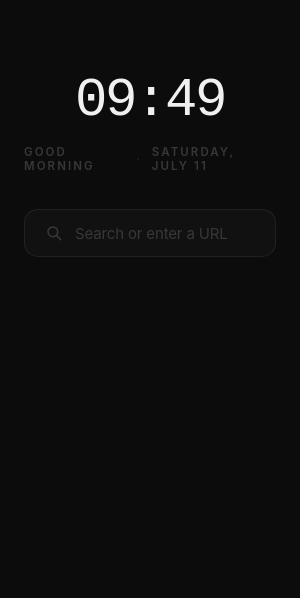
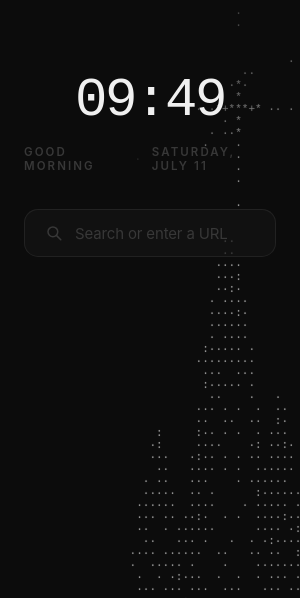
Before and after one commit to Milad-exe/The-Ink-Browser, an Electron app: page renderer/NewTab/index.html in a window 300 px wide. Shown: the part 246-844 px from the top of the page. Drawn offline with Linux system fonts and the light colour scheme.

Commit message:
[Add] added background for new tab

```diff
--- a/renderer/NewTab/index.html
+++ b/renderer/NewTab/index.html
@@ -8,6 +8,7 @@
   <link rel="stylesheet" href="styles.css">
 </head>
 <body>
+  <pre id="ascii-bg" aria-hidden="true"></pre>
   <main class="home">
     <section class="hero">
       <div class="clock" id="time-display">00:00</div>
--- a/renderer/NewTab/newtab.js
+++ b/renderer/NewTab/newtab.js
@@ -26,6 +26,125 @@ function tick() {
   if (d) d.textContent = `${DAYS[now.getDay()]}, ${MONTHS[now.getMonth()]} ${now.getDate()}`;
 }
 
+// ── ASCII starfield background ───────────────────────────────────────────────
+// A stippled "north star over the mountains" scene, generated to fit the
+// viewport. Two summits frame the edges, a low valley sits behind the clock,
+// and the north star hangs above the gap. Purely decorative, no network use.
+
+function hash(n) { const x = Math.sin(n * 127.1 + 311.7) * 43758.5453; return x - Math.floor(x); }
+const smooth = (a, b, t) => { t = Math.max(0, Math.min(1, (t - a) / (b - a))); return t * t * (3 - 2 * t); };
+
+function ridgeY(x, base, peaks) {
+  let h = 0;
+  for (const p of peaks) {
+    const t = Math.max(0, 1 - Math.abs(x - p.cx) / p.hw);   // triangular tent
+    h = Math.max(h, p.a * (t * t * (3 - 2 * t)));           // smoothstepped
+  }
+  h += (hash(Math.round(x * 400) * 1.7) - 0.5) * 0.012;     // jagged rim
+  return base - h;
+}
+
+function buildAsciiScene(cols, rows, cellAR) {
+  const AR = cellAR || 2.0;
+  const grid = Array.from({ length: rows }, () => new Array(cols).fill(' '));
+
+  const base  = 1.02;
+  // A dominant peak with the north star above it, plus a secondary summit — the
+  // scene is anchored to the bottom-right and fades out toward the top-left.
+  const peaks = [
+    { cx: 0.62, a: 0.66, hw: 0.31 },
+    { cx: 0.86, a: 0.40, hw: 0.18 },
+    { cx: 0.30, a: 0.34, hw: 0.21 },
+  ];
+
+  const streak = new Array(cols);
+  for (let c = 0; c < cols; c++) streak[c] = hash(c * 3.3);
+
+  const edge = (x, y) => smooth(0.02, 0.30, x) * smooth(-0.05, 0.22, y * 0.6 + 0.15);
+
+  const pick = (d) => {
+    if (Math.random() > d) return ' ';
+    if (d > 0.85 && Math.random() < 0.14) return ':';
+    return '·';
+  };
+
+  for (let c = 0; c < cols; c++) {
+    const x = c / cols;
+    const ridge = ridgeY(x, base, peaks);
+    const reach = 0.10 + streak[c] * 0.30;
+    for (let r = 0; r < rows; r++) {
+      const y = r / rows;
+      const ef = edge(x, y);
+      if (y >= ridge) {
+        const depth = y - ridge;
+        let d = depth < 0.14 ? 0.95 : 0.95 * Math.exp(-(depth - 0.14) / reach);
+        d *= 0.8 + 0.32 * streak[c];                  // gentle vertical striation
+        d *= ef;
+        const ch = pick(Math.min(1, d));
+        if (ch !== ' ') grid[r][c] = ch;
+      } else {
+        const p = 0.0022 * (0.4 + (1 - y)) * ef;      // few faint sky stars
+        if (Math.random() < p) grid[r][c] = Math.random() < 0.12 ? '*' : '·';
+      }
+    }
+  }
+
+  // North star, above the dominant peak.
+  const sc = Math.round(0.68 * cols), sr = Math.round(0.15 * rows);
+  const put = (r, c, ch) => { if (r >= 0 && r < rows && c >= 0 && c < cols) grid[r][c] = ch; };
+  const G = 5;
+  for (let dr = -G; dr <= G; dr++) for (let dc = -Math.round(G * AR); dc <= G * AR; dc++) {
+    const rr = Math.hypot(dc / AR, dr);
+    if (rr <= G && Math.random() < Math.exp(-rr / 1.5) * 0.45) put(sr + dr, sc + dc, '·');
+  }
+  const RH = 10;
+  for (let k = 1; k <= RH; k++) {
+    const p = Math.pow(1 - k / (RH + 1), 0.6);
+    const g = k <= 3 ? '*' : '·';
+    if (Math.random() < p) put(sr, sc + k, g);
+    if (Math.random() < p) put(sr, sc - k, g);
+  }
+  const RV = Math.round(RH / AR) + 2;
+  for (let k = 1; k <= RV; k++) {
+    const p = Math.pow(1 - k / (RV + 1), 0.6);
+    const g = k <= 2 ? '*' : '·';
+    if (Math.random() < p) put(sr + k, sc, g);
+    if (Math.random() < p) put(sr - k, sc, g);
+  }
+  for (let k = 1; k <= 3; k++) {
+    const p = 0.75 - k * 0.18;
+    if (Math.random() < p) put(sr + k, sc + Math.round(k * AR), '·');
+    if (Math.random() < p) put(sr - k, sc - Math.round(k * AR), '·');
+    if (Math.random() < p) put(sr + k, sc - Math.round(k * AR), '·');
+    if (Math.random() < p) put(sr - k, sc + Math.round(k * AR), '·');
+  }
+  put(sr, sc, '*');
+  put(sr, sc - 1, '*'); put(sr, sc + 1, '*'); put(sr - 1, sc, '*'); put(sr + 1, sc, '*');
+  put(sr, sc - 2, '+'); put(sr, sc + 2, '+');
+
+  return grid.map(row => row.join('').replace(/\s+$/, '')).join('\n');
+}
+
+function renderAsciiBackground() {
+  const pre = document.getElementById('ascii-bg');
+  if (!pre) return;
+  // Measure one character cell from the <pre>'s own font metrics.
+  const probe = document.createElement('span');
+  probe.textContent = '·'.repeat(100);
+  probe.style.cssText = 'position:absolute;visibility:hidden;white-space:pre;font:inherit;';
+  pre.appendChild(probe);
+  const cw = probe.getBoundingClientRect().width / 100 || 6.6;
+  pre.removeChild(probe);
+  const ch = parseFloat(getComputedStyle(pre).lineHeight) || 12;
+
+  // Fill the box itself (70vw × 70vh), not the whole window.
+  const boxW = pre.clientWidth  || window.innerWidth  * 0.7;
+  const boxH = pre.clientHeight || window.innerHeight * 0.7;
+  const cols = Math.max(30, Math.ceil(boxW / cw) + 1);
+  const rows = Math.max(16, Math.ceil(boxH / ch) + 1);
+  pre.textContent = buildAsciiScene(cols, rows, ch / cw);
+}
+
 // Mirror the omnibox: bare domains become URLs, everything else is a search.
 function resolveQuery(raw) {
   const q = raw.trim();
@@ -40,6 +159,13 @@ document.addEventListener('DOMContentLoaded', () => {
   // Align the first update to the top of the next minute, then tick each minute.
   const secs = new Date().getSeconds();
   setTimeout(() => { tick(); setInterval(tick, 60000); }, (60 - secs) * 1000);
+
+  renderAsciiBackground();
+  let bgTimer = null;
+  window.addEventListener('resize', () => {
+    clearTimeout(bgTimer);
+    bgTimer = setTimeout(renderAsciiBackground, 150);
+  });
 
   const form  = document.getElementById('search-form');
   const input = document.getElementById('search-input');
--- a/renderer/NewTab/styles.css
+++ b/renderer/NewTab/styles.css
@@ -14,7 +14,24 @@ html[data-vibrancy="true"], html[data-vibrancy="true"] body {
   background: color-mix(in srgb, var(--bg) 72%, transparent);
 }
 
+/* ── ASCII scene (north star over the mountains) — 70% box, bottom-right ── */
+#ascii-bg {
+  position: fixed; right: 0; bottom: 0; z-index: 0;
+  width: 70vw; height: 70vh;
+  margin: 0; padding: 0;
+  font-family: var(--mono);
+  font-size: 11px; line-height: 12px; letter-spacing: 0;
+  white-space: pre; overflow: hidden;
+  color: color-mix(in srgb, var(--text) 42%, transparent);
+  pointer-events: none; user-select: none; -webkit-user-select: none;
+  text-shadow: 0 0 1px currentColor;   /* soft bloom so the dots read as points of light */
+  /* Fade the box edges toward the top-left so it blends into the page. */
+  -webkit-mask-image: radial-gradient(150% 135% at 100% 100%, #000 52%, transparent 92%);
+          mask-image: radial-gradient(150% 135% at 100% 100%, #000 52%, transparent 92%);
+}
+
 .home {
+  position: relative; z-index: 1;
   height: 100%;
   display: flex; align-items: center; justify-content: center;
   padding: 40px 24px;
```
